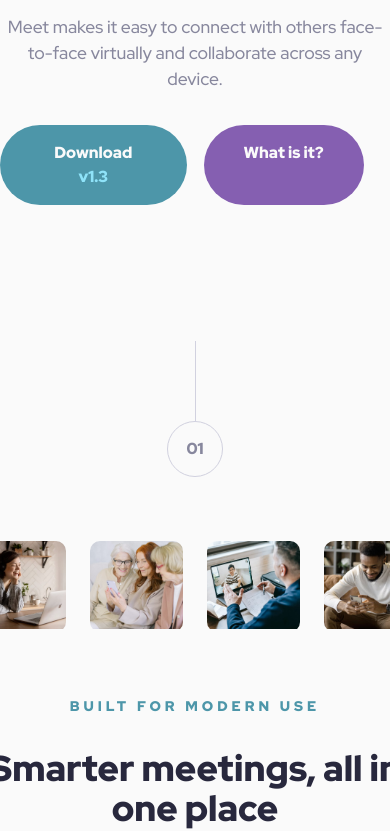
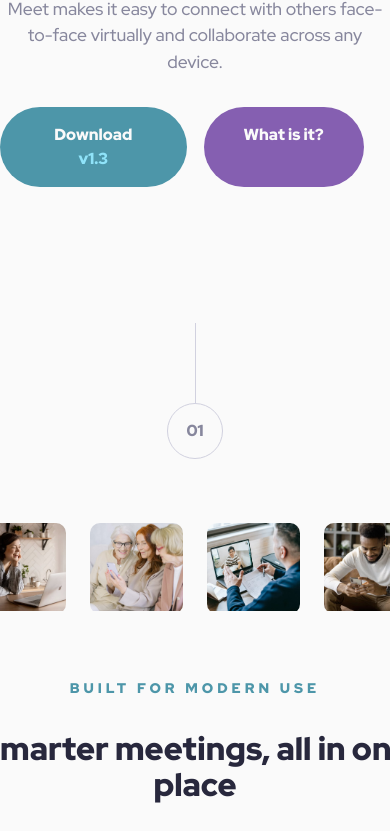
Before and after one commit to nitinrs95/meet-landing-page, a plain HTML site: page index.html in a window 390 px wide. Shown: the part 540-1371 px from the top of the page. Drawn offline with Linux system fonts and the light colour scheme.

Commit message:
Final Phone layout

```diff
--- a/sass/base/_typography.scss
+++ b/sass/base/_typography.scss
@@ -7,6 +7,10 @@ h1 {
   // font-size: 6.4rem;
   line-height: a.$lh-normal;
   letter-spacing: a.$ls-normal;
+
+  @include a.respond(tab-port) {
+    font-size: clamp(4rem, 7vw, 4.8rem);
+  }
 }
 
 p {
@@ -23,6 +27,9 @@ h2 {
   font-size: clamp(3.6rem, 4.5vw, 4rem);
   line-height: a.$lh-normal;
   letter-spacing: a.$ls-normal;
+  @include a.respond(tab-port) {
+    font-size: clamp(3.2rem, 7vw, 3.6rem);
+  }
 }
 
 h3 {
@@ -31,4 +38,7 @@ h3 {
   font-size: clamp(1.4rem, 2vw, 1.6rem);
   line-height: a.$lh-large;
   letter-spacing: a.$ls-tight;
+  @include a.respond(tab-port) {
+    font-size: clamp(1.2rem, 7vw, 1.4rem);
+  }
 }
--- a/sass/layout/_section.scss
+++ b/sass/layout/_section.scss
@@ -16,7 +16,7 @@ section {
   &--main {
     padding: 5.6rem 3.2rem 6.4rem;
     @include v.respond(tab-land) {
-      padding: 5.6rem 0 7.2rem;
+      padding: 5.6rem 3.2rem 7.2rem;
     }
   }
 }
```
Also changed, not shown: css/main.css, 1 other file.
